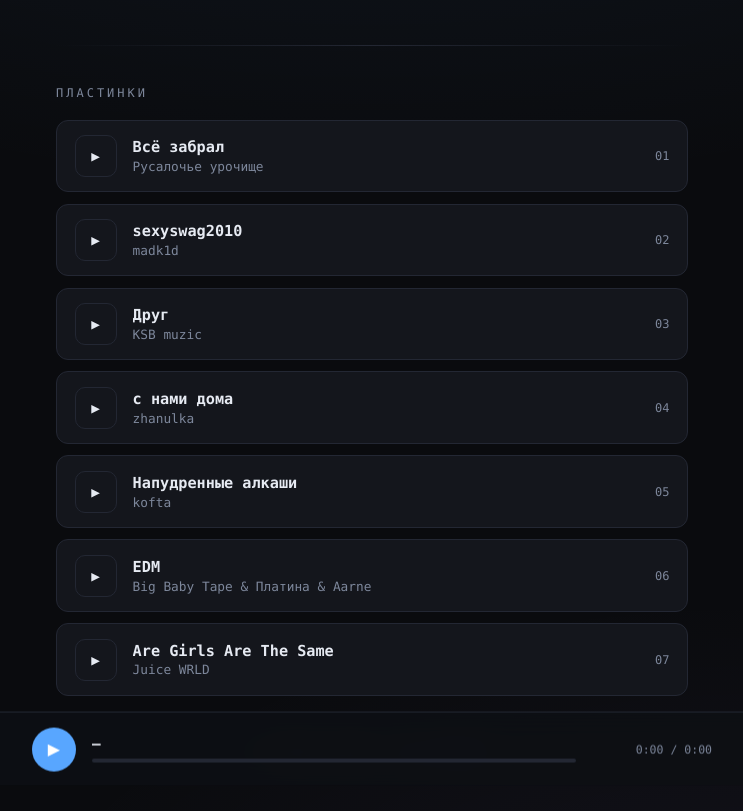
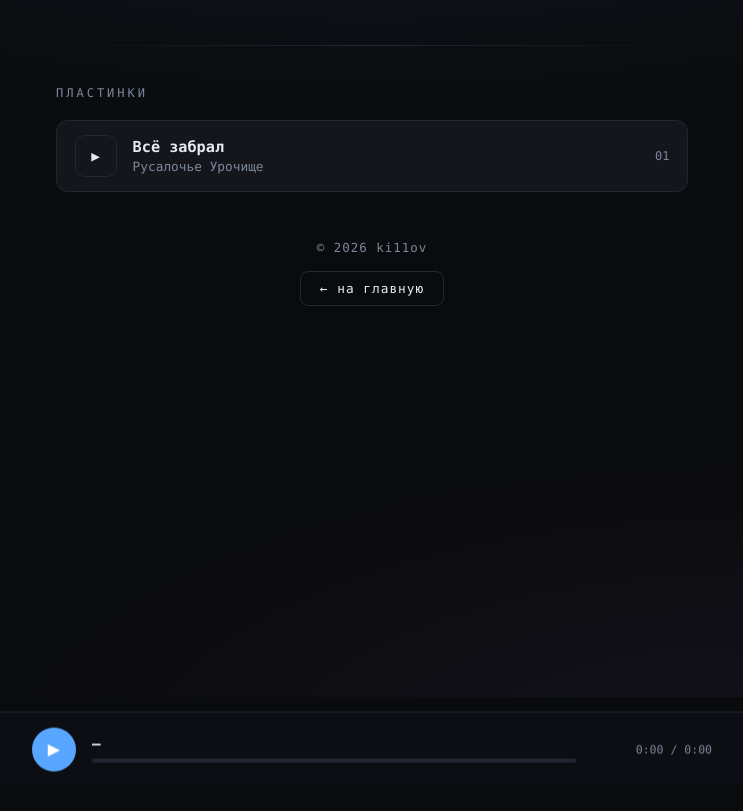
Before and after one commit to ki11ov/ki11ov.github.io, a plain HTML site: page music/index.html in a window 1280 px wide. Shown: the part 103-914 px from the top of the page, without its empty margins (268-1011 px from the left). After the commit the page ends 800 px from the top, so only its background shows below. Drawn offline with Linux system fonts and the light colour scheme.

Commit message:
Update index.html

```diff
--- a/music/index.html
+++ b/music/index.html
@@ -122,9 +122,17 @@
     }
     .modal-close:hover { color: var(--text); border-color: var(--accent); }
 
-    footer { margin-top: 3rem; color: var(--sub); font-size: .78rem; text-align: center; letter-spacing: 1px; }
-    footer a { color: var(--accent); text-decoration: none; }
-    footer a:hover { text-decoration: underline; }
+    footer { margin-top: 3rem; text-align: center; }
+    footer .copyright {
+      color: var(--sub); font-size: .78rem; letter-spacing: 1px; margin-bottom: 1rem;
+    }
+    .home-btn {
+      display: inline-block; padding: .55rem 1.2rem;
+      border: 1px solid var(--border); border-radius: 8px;
+      color: var(--text); text-decoration: none; font-size: .8rem;
+      letter-spacing: 1px; transition: all .2s;
+    }
+    .home-btn:hover { border-color: var(--accent); color: var(--accent); }
   </style>
 </head>
 <body>
@@ -141,7 +149,8 @@
     <div id="list"></div>
 
     <footer>
-      © 2026 ki11ov · <a href="https://ki11ov.github.io/">на главную</a>
+      <div class="copyright">© 2026 ki11ov</div>
+      <a class="home-btn" href="https://ki11ov.github.io/biography/">← на главную</a>
     </footer>
   </div>
 
@@ -171,13 +180,8 @@
     // type: "youtube" — вставишь ссылку на видео
     // type: "file"    — свой mp3 из папки tracks/ в этом же репозитории
     const tracks = [
-{ title: "Всё забрал", artist: "Русалочье урочище", type: "youtube", src: "https://youtu.be/rTMqOGyvNqU?si=yxrf-bIvU7LMS4So" },
-      { title: "sexyswag2010", artist: "madk1d", type: "youtube", src: "https://youtu.be/ce29K68xVFI?si=TOl5BkUxuDCsTINP" },
-      { title: "Друг", artist: "KSB muzic", type: "youtube", src: "https://youtu.be/VJMAm0TJMac?si=wOj9yNoKQ-wo1Gdz" },
-      { title: "с нами дома", artist: "zhanulka", type: "youtube", src: "https://youtu.be/sNNZcJ5zxuM?si=K2oY5lILvWdWIPND" },
-      { title: "Напудренные алкаши", artist: "kofta", type: "youtube", src: "https://youtu.be/bgup9kGL9eg?si=9vNkuIWmFbbFyO5l" },
-      { title: "EDM", artist: "Big Baby Tape & Платина & Aarne", type: "youtube", src: "https://youtu.be/YwgQWaVXeKQ?si=IxR7I1SoFn4IVff6" },
-      { title: "Are Girls Are The Same", artist: "Juice WRLD", type: "youtube", src: "https://youtu.be/nNvKJ7THAUc?si=pK-42pFb2nbYRPjv" },    ];
+      { title: "Всё забрал", artist: "Русалочье Урочище", type: "youtube", src: "https://www.youtube.com/watch?v=_4jz1UBCUB8" },
+    ];
     // ==========================
 
     const list = document.getElementById('list');
```
